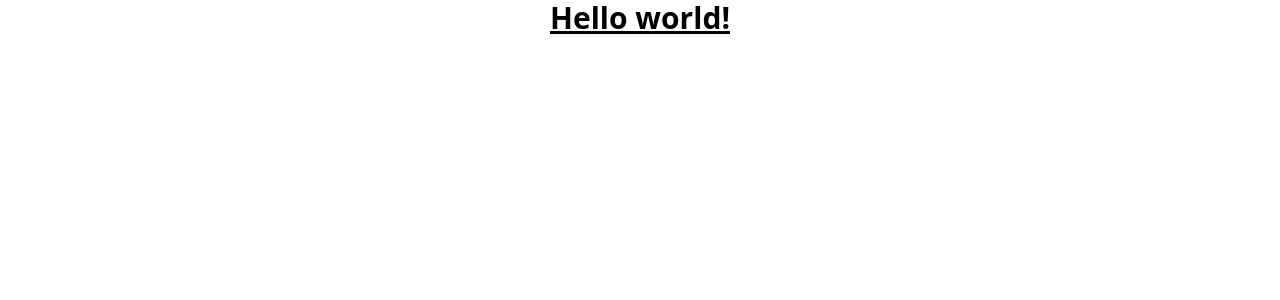
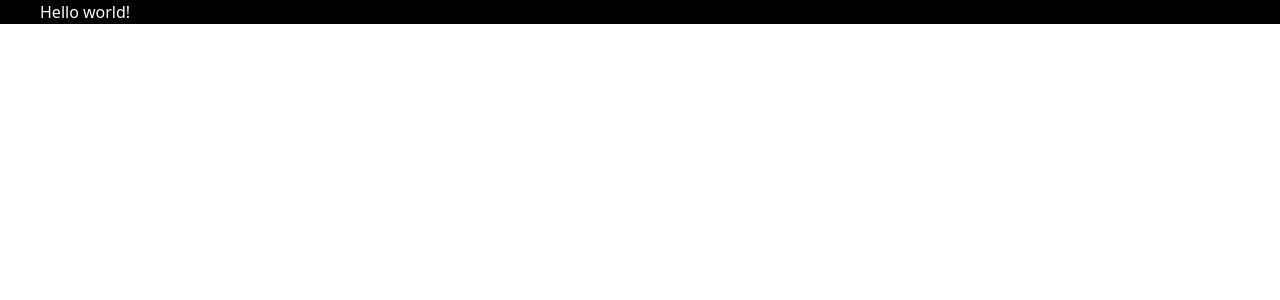
Before and after one commit to thekamiyeoladipo/nextjs-port, a Next.js app: page / in a window 1280 px wide. Shown: the top 300 px of the page. Built offline with nearby package versions, Linux system fonts and the light colour scheme.

Commit message:
feat: enhance Home component layout and add custom color configuration in Tailwind CSS

```diff
--- a/app/page.tsx
+++ b/app/page.tsx
@@ -3,9 +3,10 @@ import styles from "./page.module.css";
 
 export default function Home() {
   return (
-    <main>
-      <div className="flex justify-center items-center">
-        <h1 className="text-3xl font-bold underline">Hello world!</h1>
+    <main className="relative bg-black-100 flex justify-center
+    items-center flex-col overflow-hidden mx-auto sm:px-10 px-5">
+      <div className="max-w-7xl w-full">
+        <h1 className="text-white">Hello world!</h1>
       </div>
     </main>
   );
--- a/tailwind.config.js
+++ b/tailwind.config.js
@@ -7,7 +7,12 @@ module.exports = {
   ],
   theme: {
     extend: {
-
+      colors: {
+        black: {
+          DEFAULT: '#000000',
+          100: '#000000',
+        }
+      }
     },
   },
   plugins: [],
```
